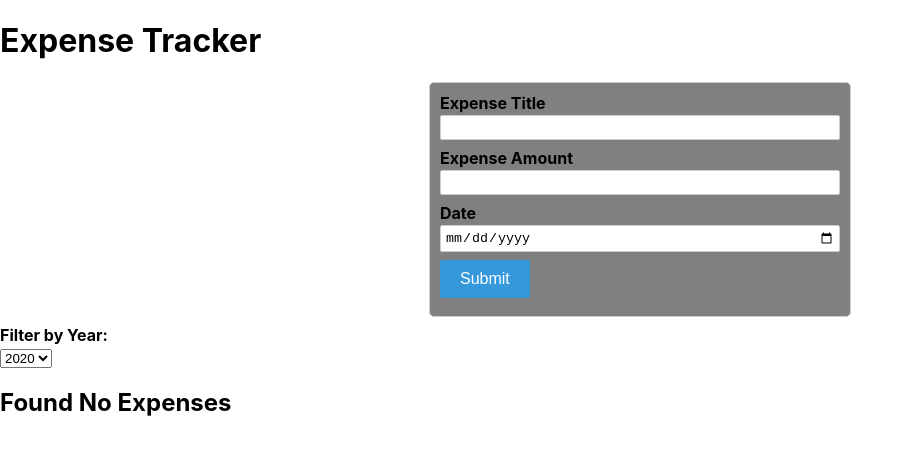
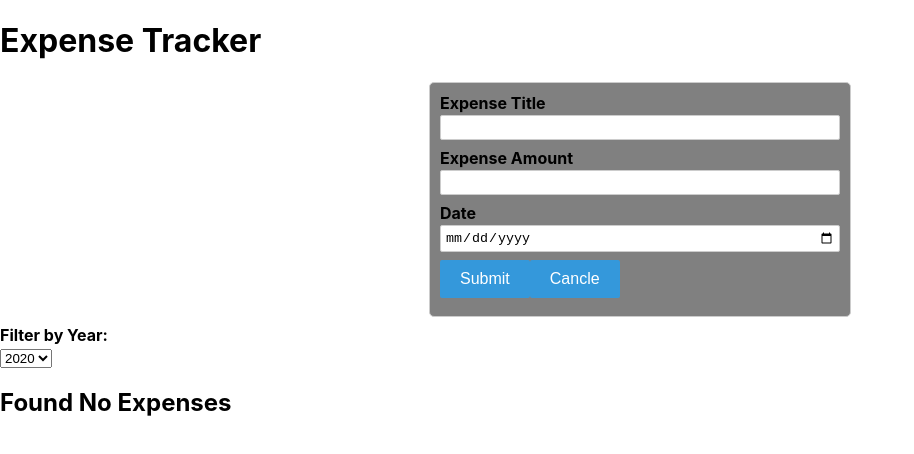
Before and after one commit to Lakshmiichoudhary/my-app, a React (Create React App) app: page / in a window 1280 px wide. Shown: the top 454 px of the page, without its empty margins (0-914 px from the left). Built offline with nearby package versions, Linux system fonts and the light colour scheme.

Commit message:
cancle button

```diff
--- a/src/ExpenseForm/ExpenseForm.js
+++ b/src/ExpenseForm/ExpenseForm.js
@@ -49,6 +49,7 @@ const ExpenseForm = (props) => {
       </div>
       <div className="action">
         <button type="submit">Submit</button>
+        <button type="click">Cancle</button>
       </div>
     </form>
   );
```
